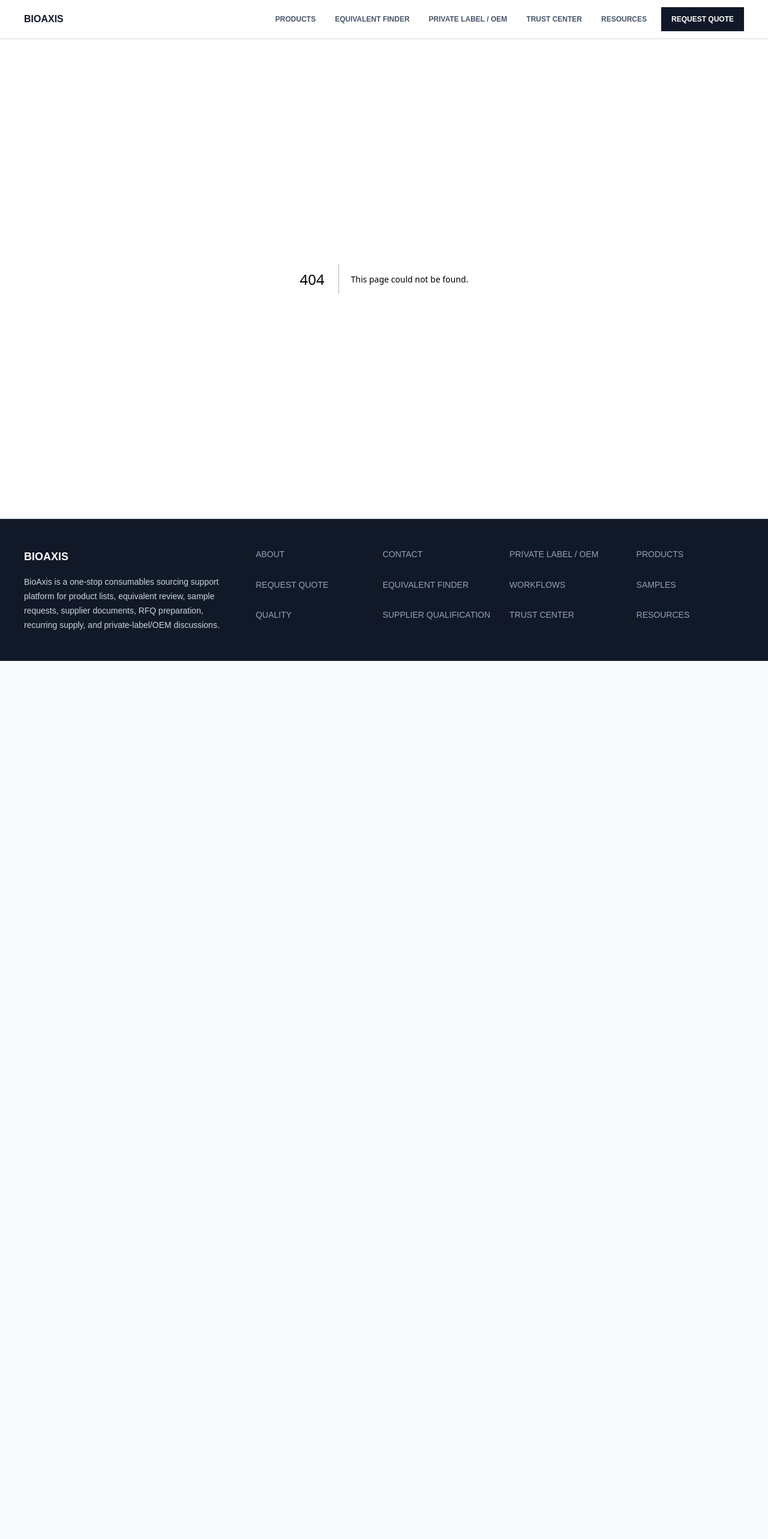
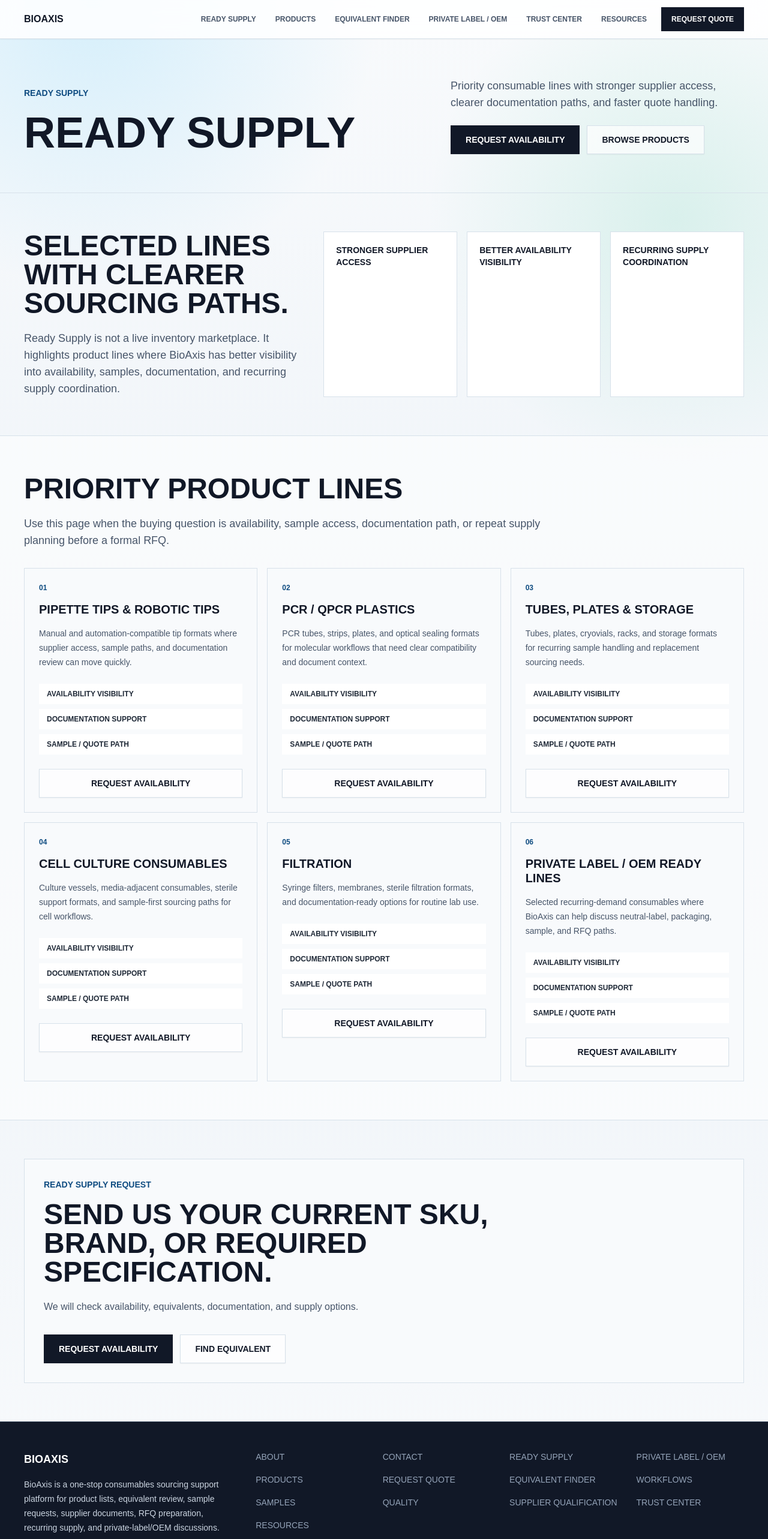
Before and after one commit to luckyericyao/bioaxisv3, a Next.js app: page /ready-supply in a window 1280 px wide. Before the commit this address had no page. Shown: the top 2566 px of the page at 60% size. Before the commit the page ends 1102 px from the top, so only its background shows below. Built offline with nearby package versions, Linux system fonts and the light colour scheme.

Commit message:
Add Ready Supply page and navigation

```diff
--- /dev/null
+++ b/src/app/ready-supply/page.tsx
@@ -0,0 +1,135 @@
+import type { Metadata } from "next";
+import { CTAButton } from "@/components/ui/CTAButton";
+import { PageHero } from "@/components/ui/PageHero";
+import { SectionHeader } from "@/components/ui/SectionHeader";
+
+export const metadata: Metadata = {
+  title: "Ready Supply | BioAxis",
+  description:
+    "BioAxis Ready Supply highlights selected consumable lines with stronger supplier access, clearer documentation paths, and faster quote handling.",
+  alternates: {
+    canonical: "/ready-supply"
+  }
+};
+
+const readySupplyLines = [
+  {
+    title: "Pipette Tips & Robotic Tips",
+    body: "Manual and automation-compatible tip formats where supplier access, sample paths, and documentation review can move quickly.",
+    href: "/request-quote?requestType=quote&sourcePage=ready-supply&line=pipette-tips-robotic-tips"
+  },
+  {
+    title: "PCR / qPCR Plastics",
+    body: "PCR tubes, strips, plates, and optical sealing formats for molecular workflows that need clear compatibility and document context.",
+    href: "/request-quote?requestType=quote&sourcePage=ready-supply&line=pcr-qpcr-plastics"
+  },
+  {
+    title: "Tubes, Plates & Storage",
+    body: "Tubes, plates, cryovials, racks, and storage formats for recurring sample handling and replacement sourcing needs.",
+    href: "/request-quote?requestType=quote&sourcePage=ready-supply&line=tubes-plates-storage"
+  },
+  {
+    title: "Cell Culture Consumables",
+    body: "Culture vessels, media-adjacent consumables, sterile support formats, and sample-first sourcing paths for cell workflows.",
+    href: "/request-quote?requestType=quote&sourcePage=ready-supply&line=cell-culture-consumables"
+  },
+  {
+    title: "Filtration",
+    body: "Syringe filters, membranes, sterile filtration formats, and documentation-ready options for routine lab use.",
+    href: "/request-quote?requestType=quote&sourcePage=ready-supply&line=filtration"
+  },
+  {
+    title: "Private Label / OEM Ready Lines",
+    body: "Selected recurring-demand consumables where BioAxis can help discuss neutral-label, packaging, sample, and RFQ paths.",
+    href: "/request-quote?requestType=quote&sourcePage=ready-supply&line=private-label-oem-ready-lines"
+  }
+];
+
+const supportPoints = ["Availability visibility", "Documentation support", "Sample / quote path"];
+
+export default function ReadySupplyPage() {
+  return (
+    <>
+      <PageHero
+        eyebrow="Ready Supply"
+        title="Ready Supply"
+        subtitle="Priority consumable lines with stronger supplier access, clearer documentation paths, and faster quote handling."
+      >
+        <div className="flex flex-col gap-3 sm:flex-row">
+          <CTAButton href="/request-quote?requestType=quote&sourcePage=ready-supply">
+            Request availability
+          </CTAButton>
+          <CTAButton href="/products" variant="secondary">
+            Browse products
+          </CTAButton>
+        </div>
+      </PageHero>
+
+      <section className="mx-auto grid w-full max-w-7xl gap-8 px-5 py-16 sm:px-8 lg:grid-cols-[0.8fr_1.2fr] lg:px-10">
+        <SectionHeader
+          title="Selected lines with clearer sourcing paths."
+          subtitle="Ready Supply is not a live inventory marketplace. It highlights product lines where BioAxis has better visibility into availability, samples, documentation, and recurring supply coordination."
+        />
+        <div className="grid gap-4 sm:grid-cols-3">
+          {[
+            "Stronger supplier access",
+            "Better availability visibility",
+            "Recurring supply coordination"
+          ].map((item) => (
+            <div key={item} className="border border-bioaxis-line bg-bioaxis-panel p-5">
+              <p className="text-sm font-bold uppercase text-bioaxis-text">{item}</p>
+            </div>
+          ))}
+        </div>
+      </section>
+
+      <section className="border-y border-bioaxis-line bg-bioaxis-panel/60">
+        <div className="mx-auto w-full max-w-7xl px-5 py-16 sm:px-8 lg:px-10">
+          <SectionHeader
+            title="Priority product lines"
+            subtitle="Use this page when the buying question is availability, sample access, documentation path, or repeat supply planning before a formal RFQ."
+          />
+          <div className="mt-8 grid gap-4 md:grid-cols-2 xl:grid-cols-3">
+            {readySupplyLines.map((line, index) => (
+              <article key={line.title} className="flex h-full flex-col border border-bioaxis-line bg-bioaxis-black p-6">
+                <p className="text-xs font-bold uppercase text-bioaxis-accent">{String(index + 1).padStart(2, "0")}</p>
+                <h2 className="mt-4 text-xl font-bold uppercase leading-6 text-bioaxis-text">{line.title}</h2>
+                <p className="mt-4 text-sm leading-6 text-bioaxis-muted">{line.body}</p>
+                <ul className="mt-6 grid gap-2">
+                  {supportPoints.map((point) => (
+                    <li key={point} className="border border-white/[0.12] bg-bioaxis-panel px-3 py-2 text-xs font-semibold uppercase text-bioaxis-steel">
+                      {point}
+                    </li>
+                  ))}
+                </ul>
+                <CTAButton href={line.href} variant="secondary" className="mt-6">
+                  Request availability
+                </CTAButton>
+              </article>
+            ))}
+          </div>
+        </div>
+      </section>
+
+      <section className="mx-auto w-full max-w-7xl px-5 py-16 sm:px-8 lg:px-10">
+        <div className="border border-bioaxis-line bg-bioaxis-black p-6 sm:p-8">
+          <p className="text-sm font-semibold uppercase text-bioaxis-accent">Ready Supply request</p>
+          <h2 className="mt-4 max-w-4xl text-3xl font-bold uppercase text-bioaxis-text sm:text-5xl">
+            Send us your current SKU, brand, or required specification.
+          </h2>
+          <p className="mt-5 max-w-3xl text-base leading-7 text-bioaxis-muted">
+            We will check availability, equivalents, documentation, and supply options.
+          </p>
+          <div className="mt-8 flex flex-col gap-3 sm:flex-row">
+            <CTAButton href="/request-quote?requestType=quote&sourcePage=ready-supply">
+              Request availability
+            </CTAButton>
+            <CTAButton href="/equivalent-finder?sourcePage=ready-supply" variant="secondary">
+              Find equivalent
+            </CTAButton>
+          </div>
+        </div>
+      </section>
+    </>
+  );
+}
--- a/src/data/navigation.ts
+++ b/src/data/navigation.ts
@@ -4,6 +4,7 @@ export type NavigationItem = {
 };
 
 export const navigationItems: NavigationItem[] = [
+  { label: "Ready Supply", href: "/ready-supply" },
   { label: "Products", href: "/products" },
   { label: "Equivalent Finder", href: "/equivalent-finder" },
   { label: "Private Label / OEM", href: "/private-label-oem" },
@@ -15,6 +16,7 @@ export const navigationItems: NavigationItem[] = [
 export const footerNavigationItems: NavigationItem[] = [
   { label: "About", href: "/about" },
   { label: "Contact", href: "/contact" },
+  { label: "Ready Supply", href: "/ready-supply" },
   { label: "Private Label / OEM", href: "/private-label-oem" },
   { label: "Products", href: "/products" },
   { label: "Request Quote", href: "/request-quote" },
```
Also changed, not shown: scripts/route-smoke.mjs (+39 -4 lines).
